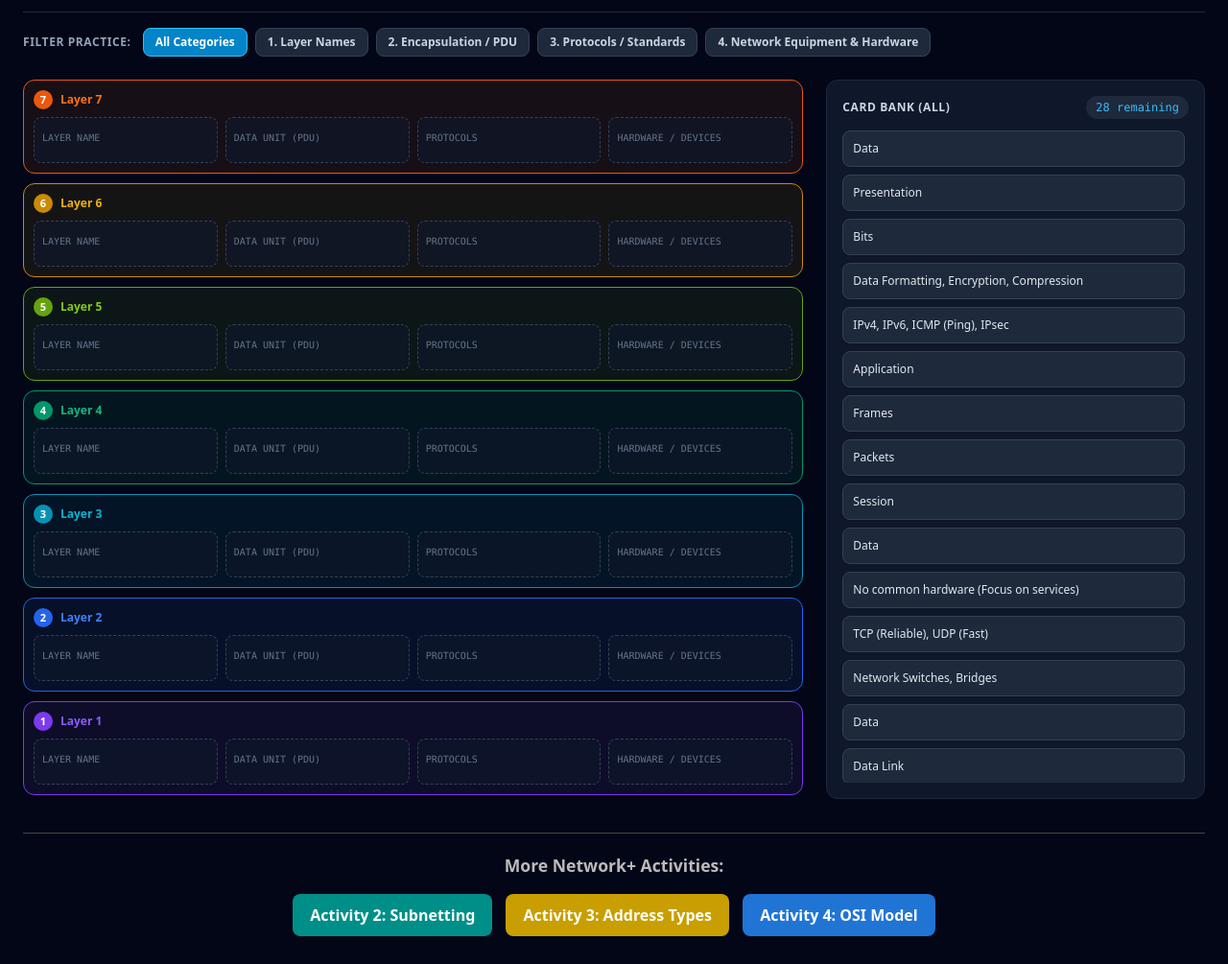
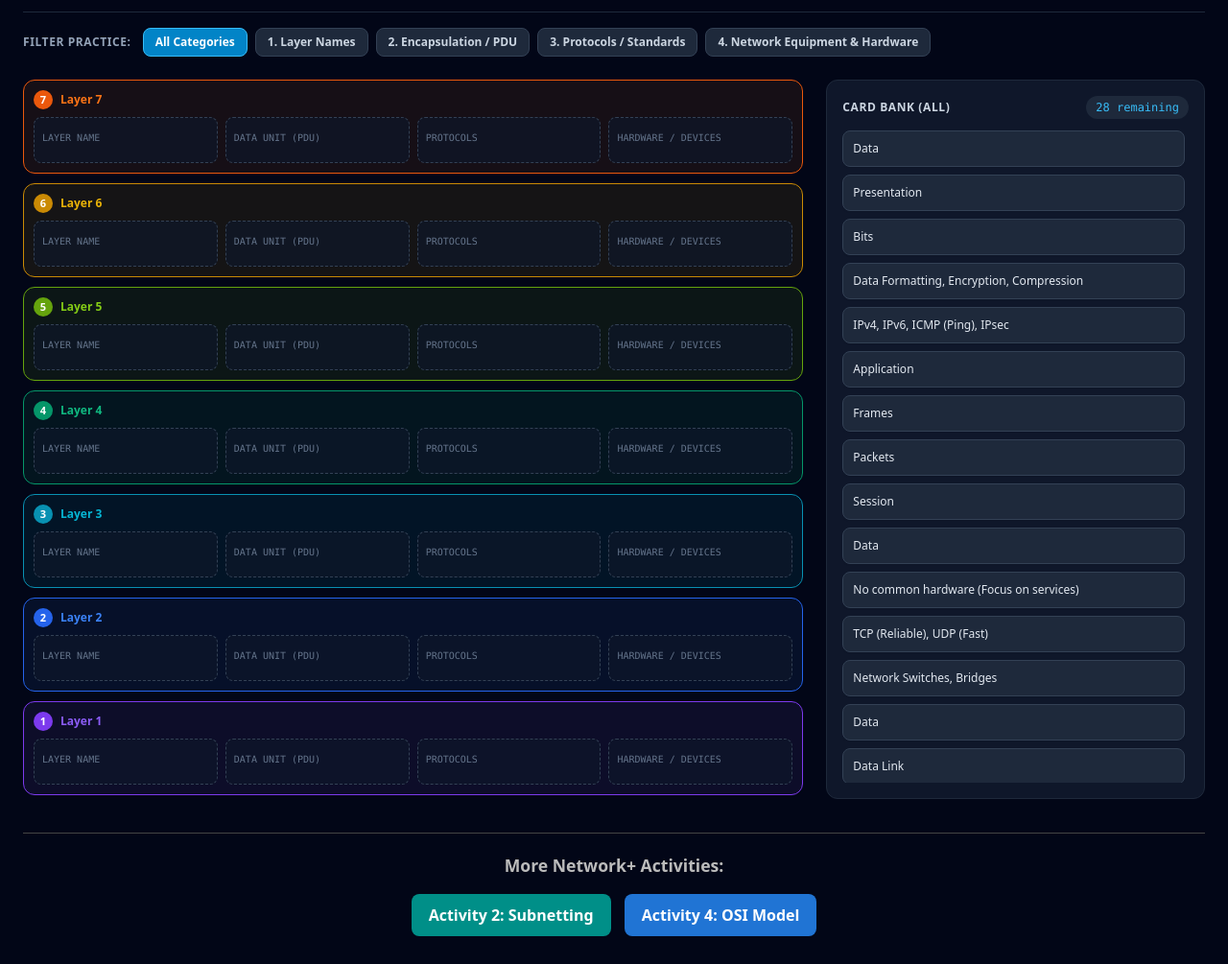
Before and after one commit to michaelviolamycc/osi_activity_full2, a plain HTML site: page index.html in a window 1280 px wide. Shown: the part 84-1089 px from the top of the page at 96% size. Drawn offline with nearby package versions, Linux system fonts and the light colour scheme.

Commit message:
Update index.html

```diff
--- a/index.html
+++ b/index.html
@@ -466,7 +466,6 @@
 <div style="margin-top: 35px; text-align: center; border-top: 1px solid #444; padding-top: 20px;">
 <p style="color: #bbb; margin-bottom: 12px; font-size: 1.1rem; font-weight: bold;">More Network+ Activities:</p>
 <a href="subnet_activity.html" style="display: inline-block; background: #008f88; color: #fff; padding: 10px 18px; margin: 5px; border-radius: 8px; text-decoration: none; font-weight: bold;">Activity 2: Subnetting</a>
-<a href="address-types.html" style="display: inline-block; background: #c99e00; color: #fff; padding: 10px 18px; margin: 5px; border-radius: 8px; text-decoration: none; font-weight: bold;">Activity 3: Address Types</a>
 <a href="https://michaelviolamycc.github.io/osi_activity_full2/osi.model.html"
 <a href="https://michaelviolamycc.github.io/osi_activity_full2/osi.model.html" target="_blank" rel="noopener noreferrer" style="display: inline-block; background: #2074d4; color: #fff; padding: 10px 18px; margin: 5px; border-radius: 8px; text-decoration: none; font-weight: bold;">Activity 4: OSI Model</a>
 
```
